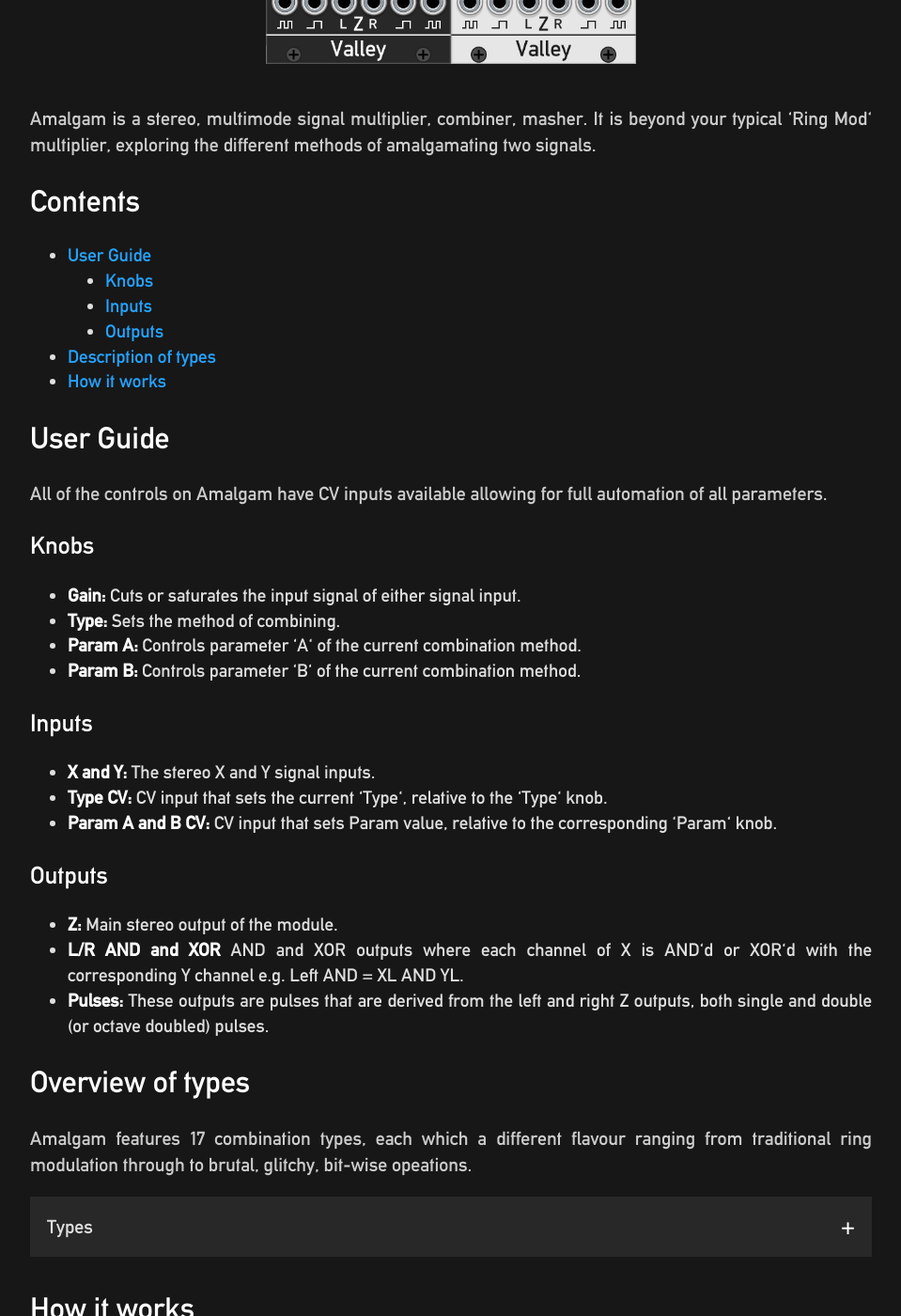
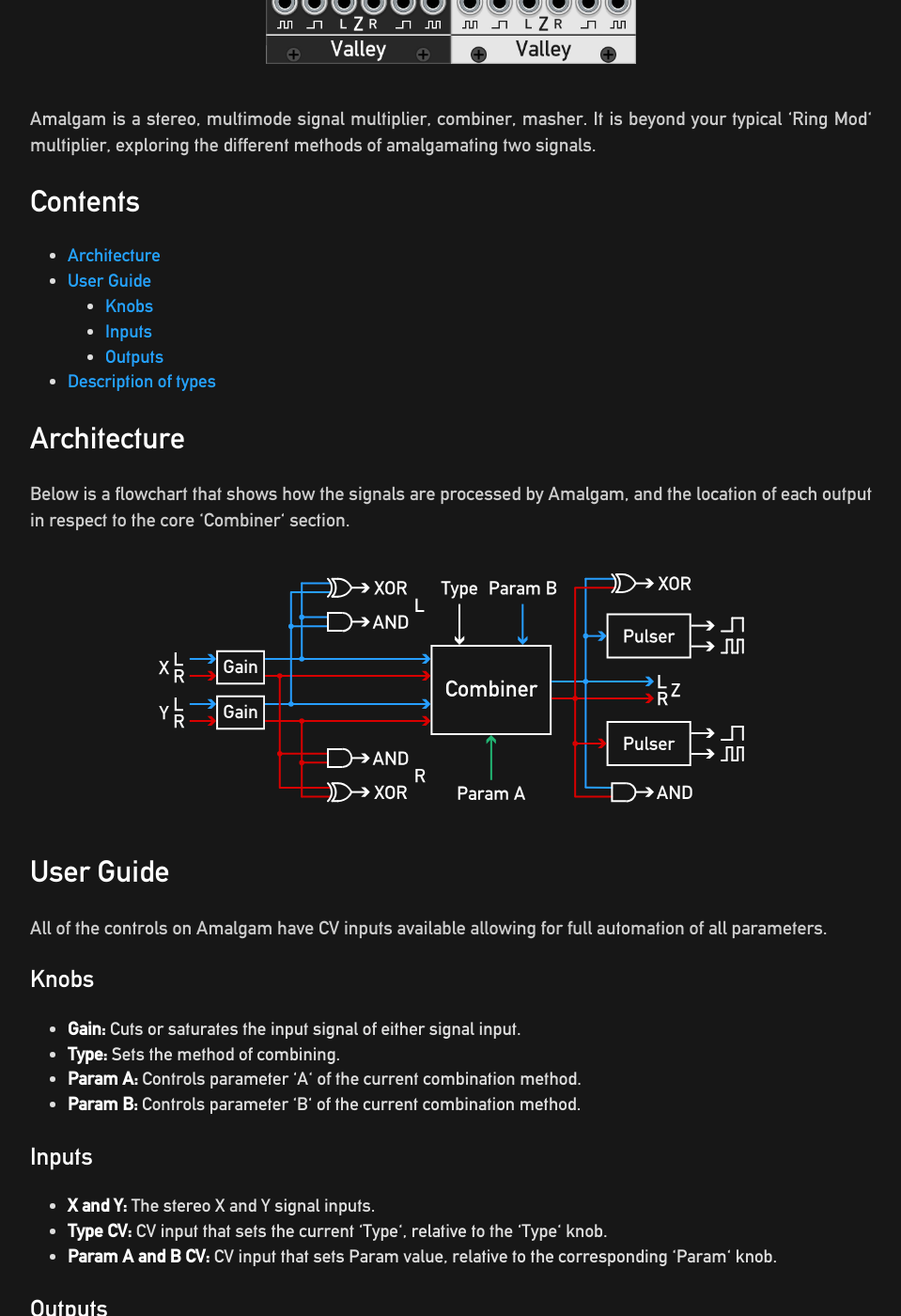
Before and after one commit to ValleyAudio/ValleyAudio.github.io, a Jekyll site: the page built from rack/amalgam/index.html, in a window 1280 px wide and 1400 px high, scrolled down 726 px. Shown: the whole window at 94% size, without its empty margins (160-1119 px from the left). Built offline with Jekyll 4.4.1, drawn with Linux system fonts in a browser that asks for light colours; some of the changed text lies outside the part shown.

Commit message:
Add flowchart to Amalgam page

```diff
--- a/rack/amalgam/index.html
+++ b/rack/amalgam/index.html
@@ -11,6 +11,7 @@
     <p>Amalgam is a stereo, multimode signal multiplier, combiner, masher. It is beyond your typical 'Ring Mod' multiplier, exploring the different methods of amalgamating two signals.</p>
     <h2>Contents</h2>
     <ul>
+        <li><a href="#architecture">Architecture</a></li>
         <li><a href="#userGuide">User Guide</a></li>
         <ul>
             <li><a href="#knobs">Knobs</a></li>
@@ -18,8 +19,14 @@
             <li><a href="#outputs">Outputs</a></li>
         </ul>
         <li><a href="#descriptionTypes">Description of types</a></li>
-        <li><a href="#howItWorks">How it works</a></li>
     </ul>
+    <h2 id="architecture">Architecture</h2>
+    <p>
+        Below is a flowchart that shows how the signals are processed by Amalgam, and the location of each output in respect to the core 'Combiner' section.
+    </p>
+    <center>
+        <img src="images/amalgamFlowchart.svg" alt="Interzone" style="max-width:100%; max-height:250px; margin-top:20px; margin-bottom:20px;">
+    </center>
     <h2 id="userGuide">User Guide</h2>
     <p>
         All of the controls on Amalgam have CV inputs available allowing for full automation of all parameters.
@@ -70,11 +77,6 @@
             <tr><td>Float 32 Glitch</td><td>Directly combines and switches each bit of X and Y depending on their previous state as 32-bit floating point numbers</td><td>Jitter</td><td>Bit Crush</td></tr>
         </table>
     </div>
-    <h2 id="howItWorks">How it works</h2>
-    <p>
-        Under construction
-    </p>
-
 </div><!-- /.amalgam -->
 
 <script src="/script/accordion.js"></script>
```
Also changed, not shown: rack/amalgam/images/amalgamFlowchart.svg (added).
